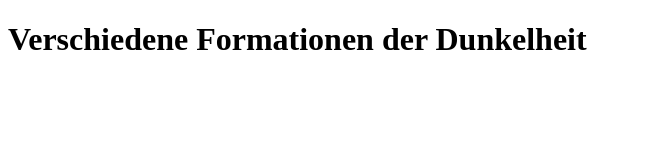
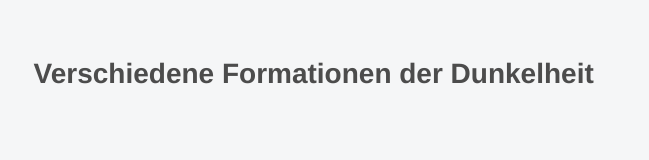
Before and after one commit to yyankowski/yyankowski.github.io, a plain HTML site: page index.html in a window 1280 px wide. Shown: the whole page, without its empty margins (0-649 px from the left). Drawn offline with Linux system fonts and the light colour scheme.

Commit message:
Update index.html

```diff
--- a/index.html
+++ b/index.html
@@ -7,7 +7,7 @@
 
   <title>A Basic HTML5 Template</title>
   <meta name="description" content="A template.">
-  <link rel="stylesheet" href="styles.css?v=1.0">
+  <link rel="stylesheet" href="style.css?v=1.0">
  </head>
 
 <body>
```
